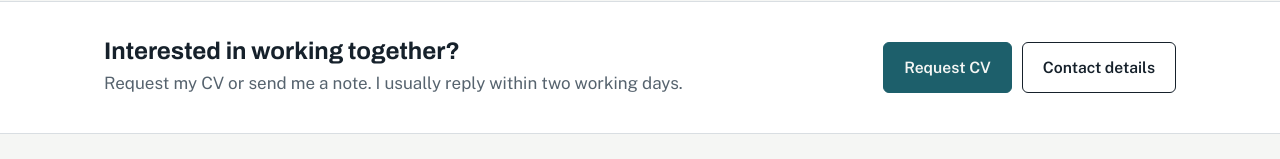
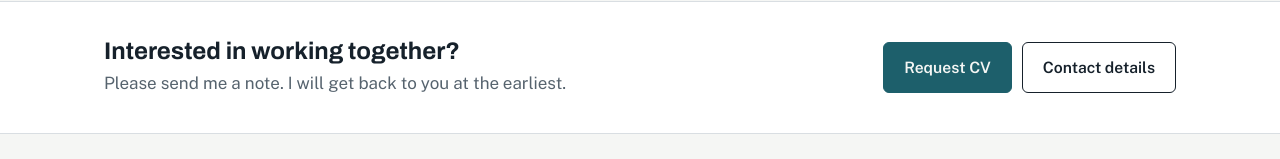
Before and after one commit to SheikhFuzael/sheikhfuzael-website, a plain HTML site: page about.html in a window 1280 px wide. Shown: the part 1276-1435 px from the top of the page. Drawn offline with nearby package versions, Linux system fonts and the light colour scheme.

Commit message:
Update closing band message
Co-Authored-By: Claude Opus 5.5 <noreply@anthropic.com>
Claude-Session: https://claude.ai/code/session_01Qy5NDjoGTquPrMojzTmz9L

```diff
--- a/about.html
+++ b/about.html
@@ -100,7 +100,7 @@
   <div class="wrap">
     <div>
       <h2>Interested in working together?</h2>
-      <p>Request my CV or send me a note. I usually reply within two working days.</p>
+      <p>Please send me a note. I will get back to you at the earliest.</p>
     </div>
     <div class="btn-row">
       <a class="btn primary" href="mailto:sheikh.fuzael.rahman@outlook.com?subject=CV%20request%20for%20Sheikh%20Fuzael%20Rahman&amp;body=Hello%20Sheikh%2C%0A%0AI%20came%20across%20your%20website%20and%20would%20like%20to%20request%20a%20copy%20of%20your%20CV.%0A%0AName%3A%0AOrganisation%3A%0ARole%20or%20opportunity%3A%0A%0AThank%20you.">Request CV</a>
```
Also changed, not shown: experience.html (+1 -1 lines), index.html (+1 -1 lines), projects.html (+1 -1 lines), research.html (+1 -1 lines).
